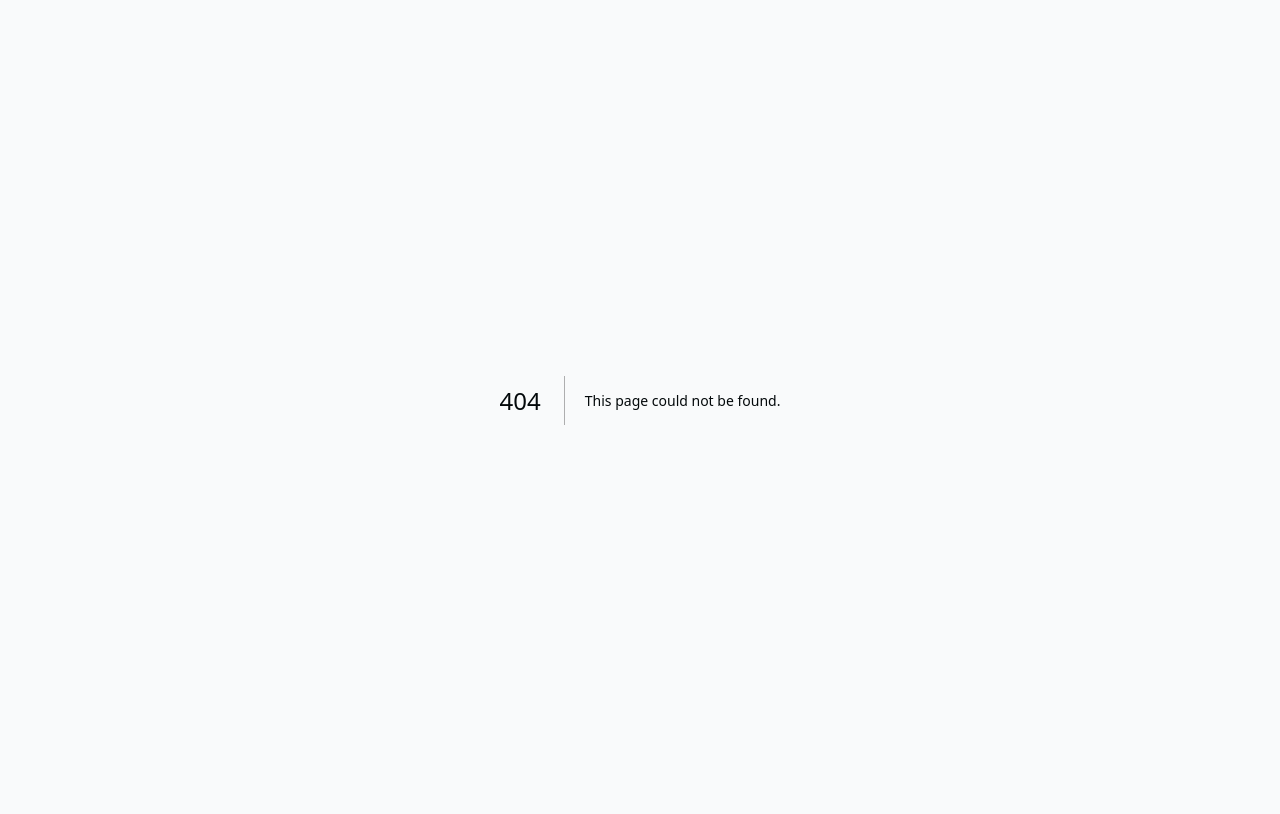
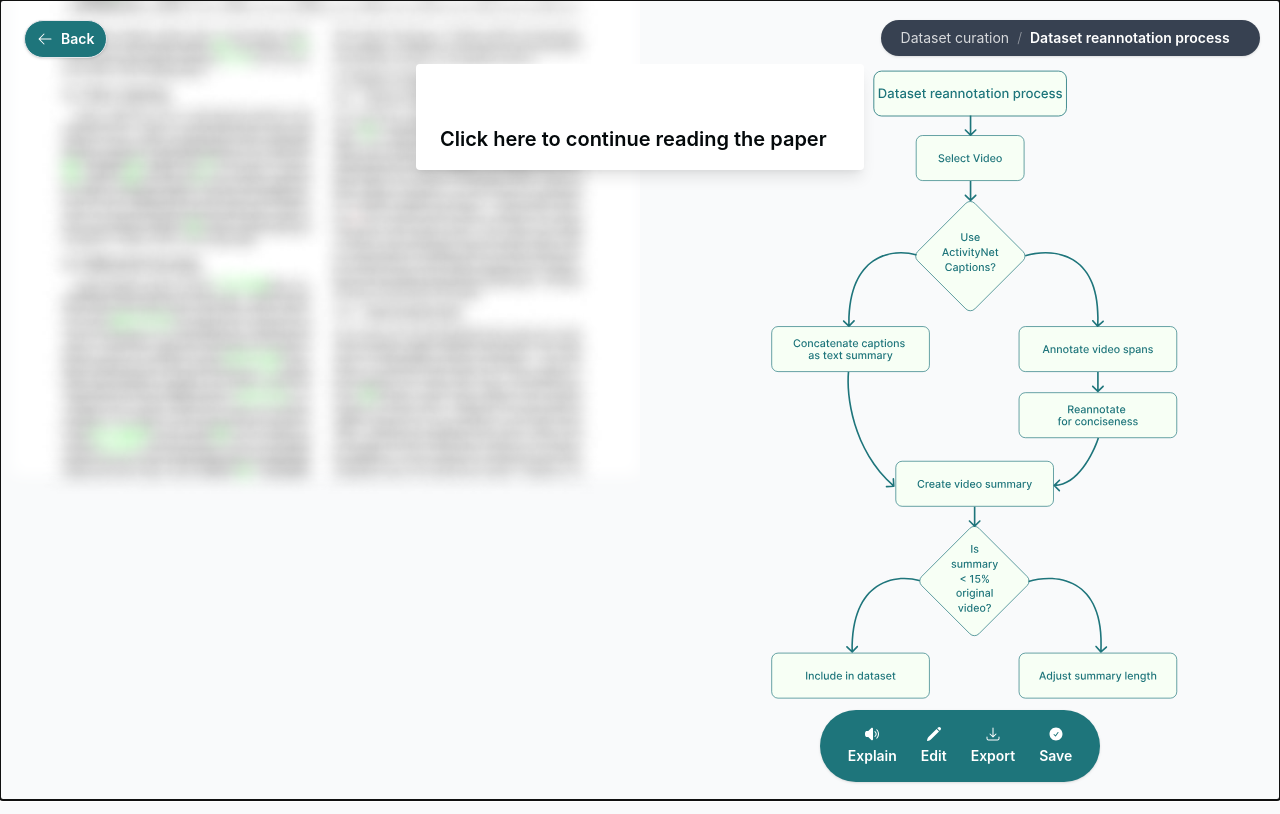
Before and after one commit to mellieho9/Galiscope, a Next.js app: page /associatePage in a window 1280 px wide. Before the commit this address had no page. Built offline with nearby package versions, Linux system fonts and the light colour scheme.

Commit message:
basic layout of BlurPaperView

```diff
--- /dev/null
+++ b/app/associatePage/layout.tsx
@@ -0,0 +1,28 @@
+import { BackButton } from "@/components/dual_view/BackButton";
+import { BlurPaperView } from "@/components/dual_view/BlurPaperView";
+import { DiagramView } from "@/components/dual_view/DiagramView";
+import { PaperView } from "@/components/dual_view/PaperView";
+
+export default function RootLayout({
+  children,
+}: {
+  children: React.ReactNode;
+}) {
+  return (
+    <div className="w-full min-h-screen bg-gray-50">
+      <span className="absolute top-5 left-6 z-50">
+        <BackButton />
+      </span>
+      <div className="w-full flex flex-row z-0">
+        {/* blur paper view */}
+        <div className="w-1/2">
+          <BlurPaperView />
+        </div>
+        {/* diagram view */}
+        <div className="w-1/2">
+          <DiagramView />
+        </div>
+      </div>
+    </div>
+  );
+}
--- /dev/null
+++ b/app/associatePage/page.tsx
@@ -0,0 +1,5 @@
+"use client";
+
+export default function Page() {
+  return <h1>Hello, Paper Page!</h1>;
+}
--- /dev/null
+++ b/components/dual_view/BlurPaperView.tsx
@@ -0,0 +1,22 @@
+"use client";
+import { Box, Button, FormControl, FormLabel, Image, Input, Modal, ModalBody, ModalCloseButton, ModalContent, ModalFooter, ModalHeader, ModalOverlay, useDisclosure } from "@chakra-ui/react";
+import blurred_paper from "../../app/blurred_paper.png";
+import { CursorArrowRaysIcon } from "@heroicons/react/24/solid";
+import { ModalItem } from "./DiagramView/BottomModal/ModalItem";
+
+export function BlurPaperView() {
+  const { isOpen, onOpen, onClose } = useDisclosure();
+  return (
+    <div className="max-h-screen w-full overflow-y-auto">
+      <div style={{ width: "100%", boxShadow: "none" }}>
+        <Image src={blurred_paper.src} width="100%" />
+        <Modal isOpen={true} onClose={onClose}>
+        <ModalContent>
+          <ModalItem icon={<CursorArrowRaysIcon />} title={""} />
+          <ModalHeader>Click here to continue reading the paper</ModalHeader>
+        </ModalContent>
+        </Modal>
+      </div>
+    </div>
+  )
+}
```
Also changed, not shown: 1 other file (tests, documents, lock files or other folders).
